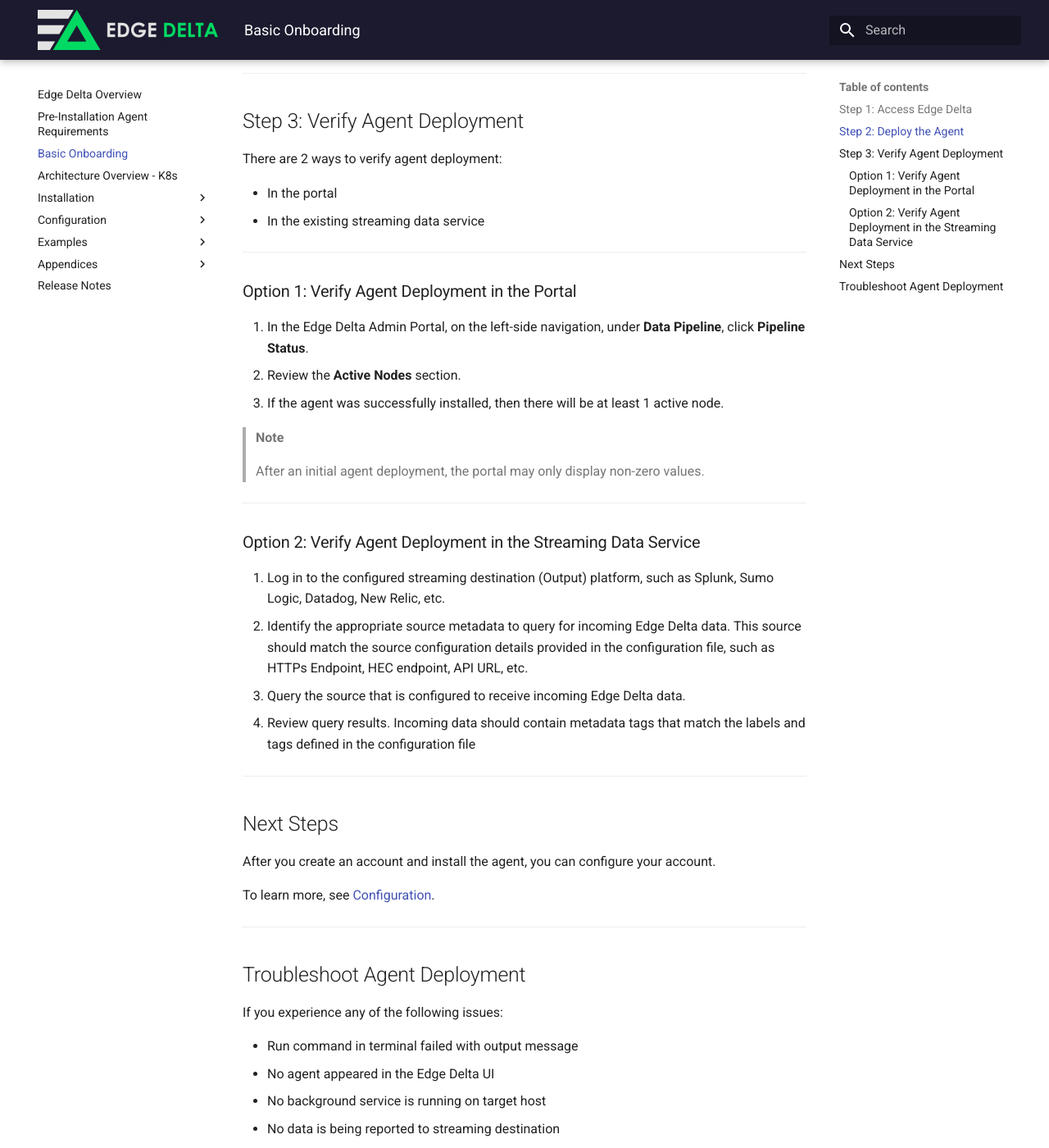
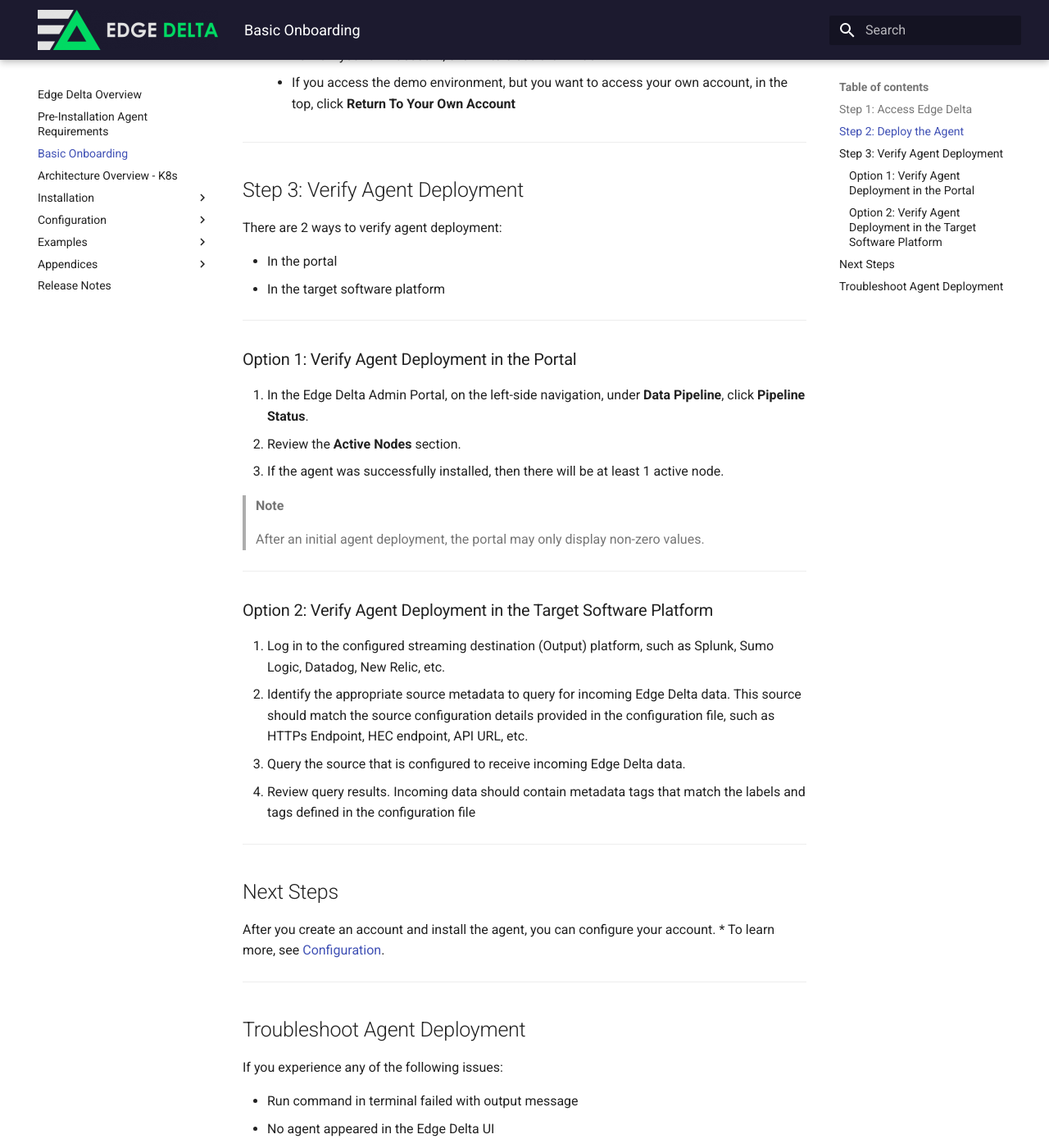
Before and after one commit to edgedelta/docs, an MkDocs documentation site: the page built from docs/basic-onboarding.md, in a window 1280 px wide and 1400 px high, scrolled down 1342 px. Shown: the whole window at 82% size. Built offline with MkDocs 1.6.1 and Material for MkDocs 9.7.7, drawn with Linux system fonts in a browser that asks for light colours; some of the changed text lies outside the part shown.

Commit message:
Update basic-onboarding.md

```diff
--- a/docs/basic-onboarding.md
+++ b/docs/basic-onboarding.md
@@ -16,6 +16,7 @@ You can use this document to learn how to:
 >
 > To ensure an easy installation process, review the [Pre-Installation Agent Requirements](agent-requirements.md) document.
 
+<br>
 
 >  **Before you begin**
 >
@@ -54,7 +55,7 @@ You can use this document to learn how to:
 There are 2 ways to verify agent deployment:
 
   * In the portal
-  * In the existing streaming data service
+  * In the target software platform
 
 ***
 
@@ -70,7 +71,7 @@ There are 2 ways to verify agent deployment:
 
 ***
 
-### Option 2: Verify Agent Deployment in the Streaming Data Service
+### Option 2: Verify Agent Deployment in the Target Software Platform
 
 1. Log in to the configured streaming destination \(Output\) platform, such as Splunk, Sumo Logic, Datadog, New Relic, etc.
 2. Identify the appropriate source metadata to query for incoming Edge Delta data. This source should match the source configuration details provided in the configuration file, such as HTTPs Endpoint, HEC endpoint, API URL, etc.
@@ -82,11 +83,9 @@ There are 2 ways to verify agent deployment:
 ## Next Steps
 
 After you create an account and install the agent, you can configure your account.
-
-To learn more, see [Configuration](configuration/index.md).
+    * To learn more, see [Configuration](configuration/index.md).
 
 ***
-
 
 ## Troubleshoot Agent Deployment
 
```
Also changed, not shown: other parts of docs/basic-onboarding.md (+5 -5 lines).
